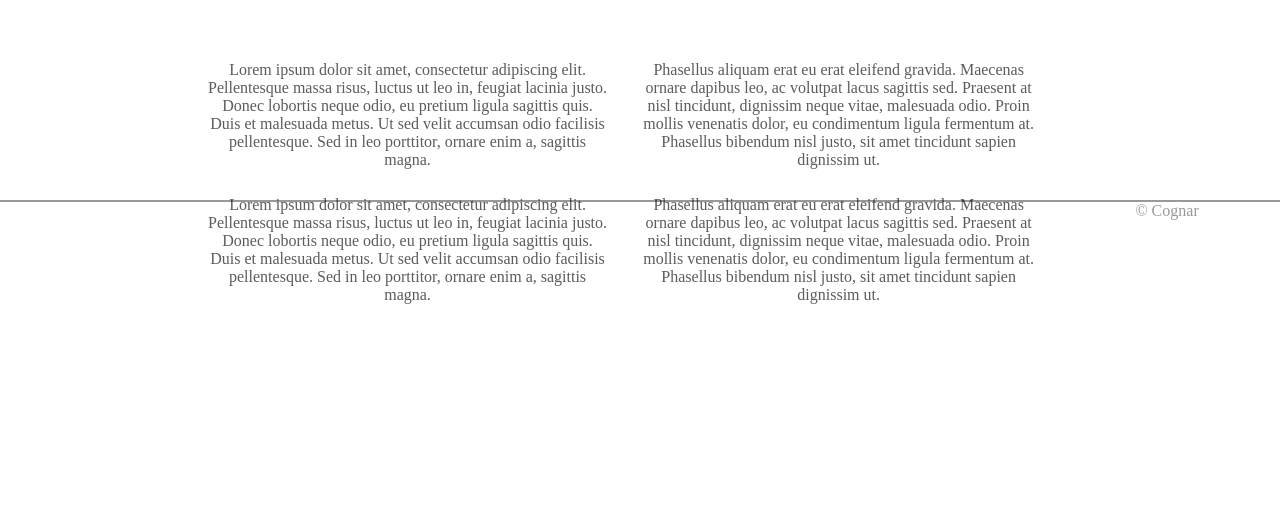
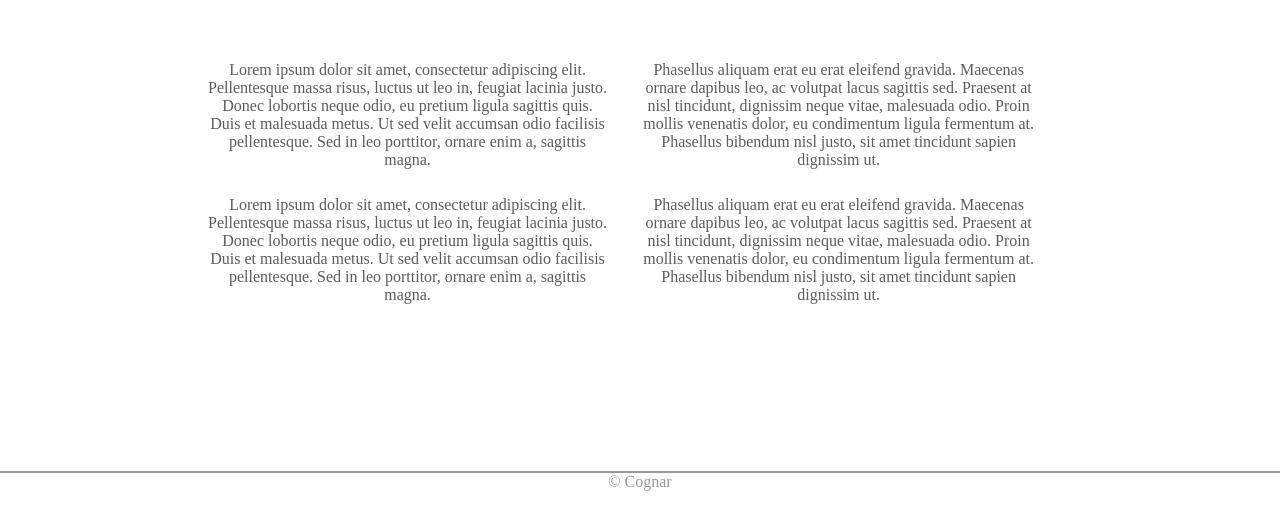
Before and after one commit to cognar/chweb, a Flask app: template app/templates/plants.html in a window 1280 px wide. Shown: the part 174-704 px from the top of the page. Run offline with Flask 2, Linux system fonts and the light colour scheme; the template is opened without the code that fills it, so the values that code supplies are empty; parts of the project's set-up code (start-up, migrations or seed data) failed here and were passed over.

Commit message:
fixed plants div

```diff
--- a/app/templates/base.html
+++ b/app/templates/base.html
@@ -60,7 +60,7 @@
 				margin-left: 5%
 				display: inline-block;
 				height: 100%;
-				overflow: visible;
+				overflow: hidden;
 			}
 			#splash-block{
 				background-color: #{{ bgColor }};
@@ -71,7 +71,7 @@
 				margin-bottom: 10%;
 				text-align: center;
 				padding: 25px;
-				height: auto;
+				height: 100% auto;
 				overflow: visible;
 			}
 			footer{
```
